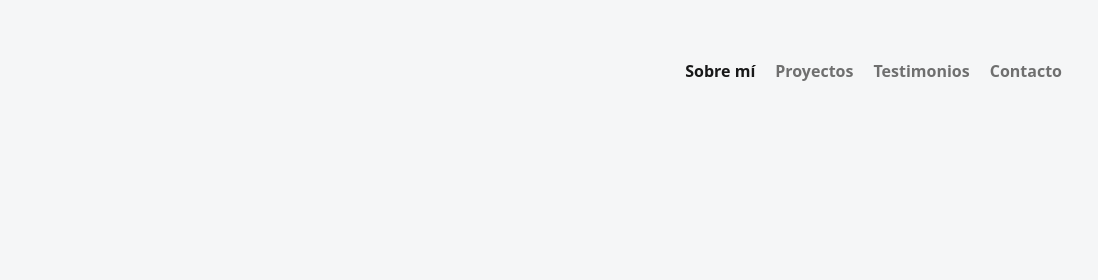
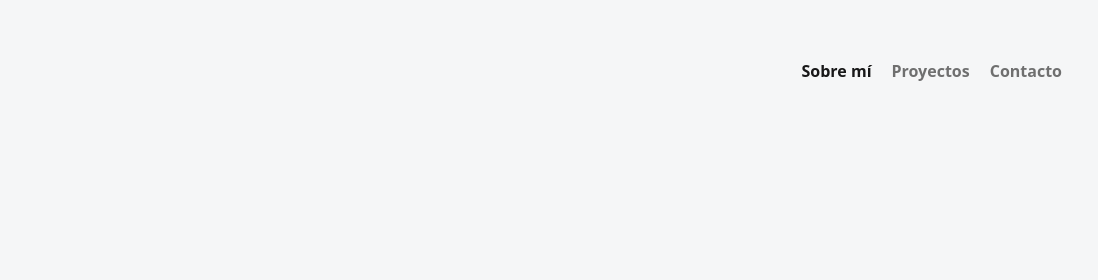
Before and after one commit to pastorAlexanderCastro/portafolio, a plain HTML site: page index.html in a window 1280 px wide. Shown: the top 280 px of the page, 182-1280 px from the left. Drawn offline with nearby package versions, Linux system fonts and the light colour scheme; a web font is replaced by a local one.

Commit message:
Se modifica el index.html para eliminar del menu la pestaña de testimonio

```diff
--- a/index.html
+++ b/index.html
@@ -48,9 +48,7 @@
           <li class="nav-item">
             <a class="nav-link" href="#proyectos__section">Proyectos </a>
           </li>
-          <li class="nav-item">
-            <a class="nav-link" href="#testimonios" tabindex="-1" aria-disabled="true">Testimonios</a>
-          </li>
+
           <li class="nav-item">
             <a class="nav-link" href="#contacto" tabindex="-1">Contacto</a>
           </li>
```
